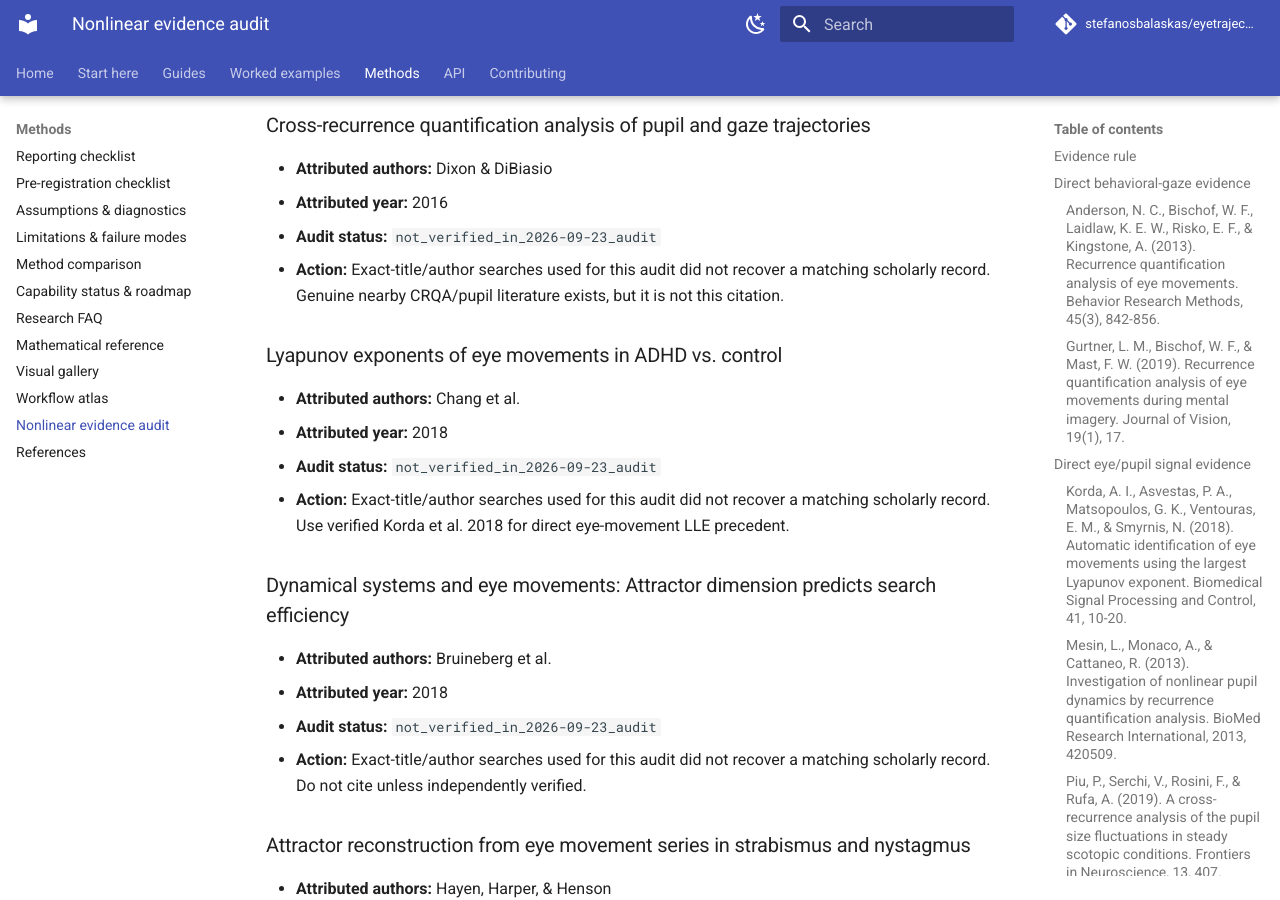
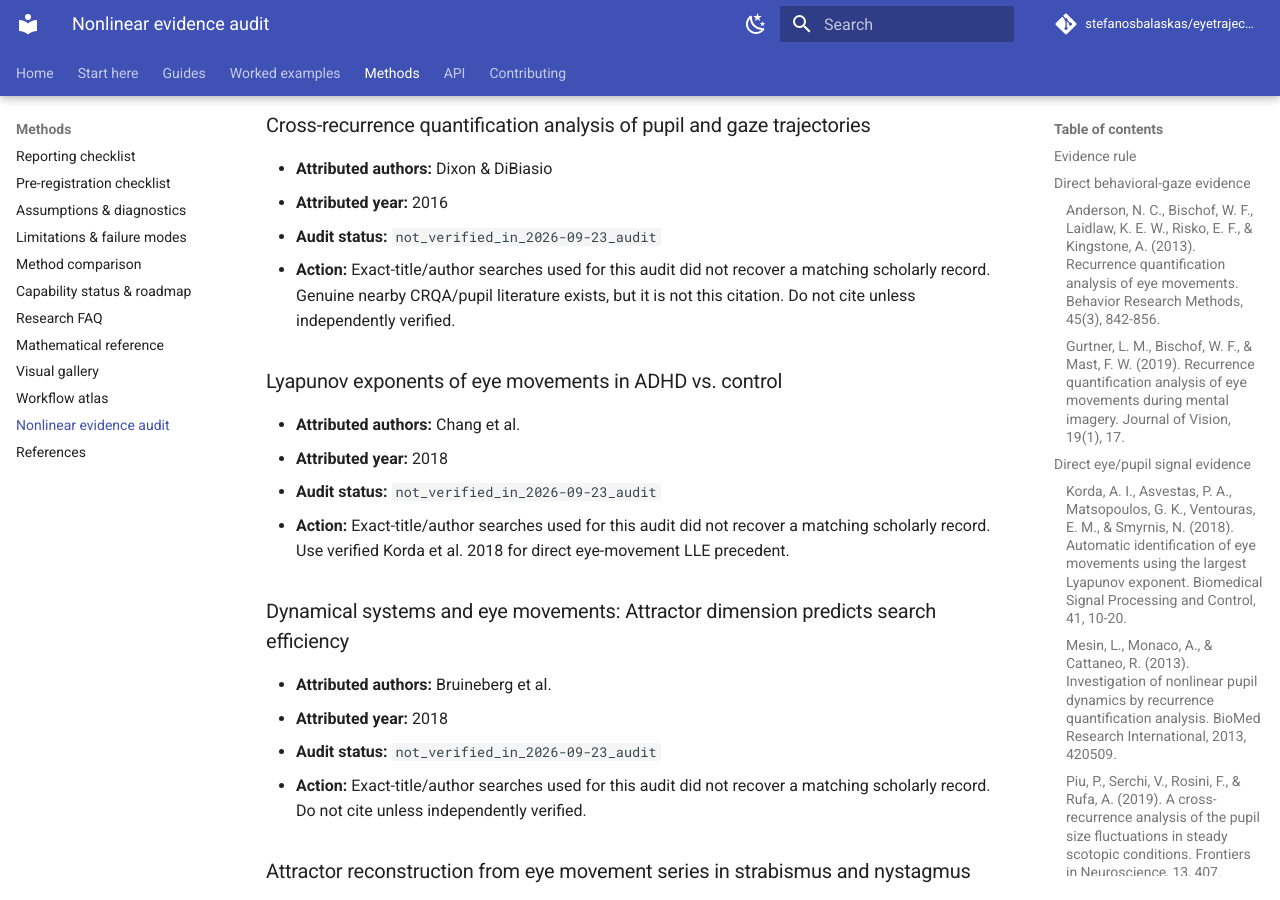
Before and after one commit to stefanosbalaskas/eyetrajectoriespy, an MkDocs documentation site: the page built from docs/methods/nonlinear-evidence-audit.md, in a window 1280 px wide and 900 px high, scrolled down 6405 px. Built offline with MkDocs 1.6.1 and Material for MkDocs 9.7.7, drawn with Linux system fonts in a browser that asks for light colours; comment, search, counter and statistics services are not loaded.

Commit message:
Regenerate site nonlinear evidence audit after citation guard fix

```diff
--- a/docs/methods/nonlinear-evidence-audit.md
+++ b/docs/methods/nonlinear-evidence-audit.md
@@ -170,7 +170,7 @@ The following entries were present in the supplied research report but were not
 - **Attributed authors:** Dixon & DiBiasio
 - **Attributed year:** 2016
 - **Audit status:** `not_verified_in_2026-09-23_audit`
-- **Action:** Exact-title/author searches used for this audit did not recover a matching scholarly record. Genuine nearby CRQA/pupil literature exists, but it is not this citation.
+- **Action:** Exact-title/author searches used for this audit did not recover a matching scholarly record. Genuine nearby CRQA/pupil literature exists, but it is not this citation. Do not cite unless independently verified.
 
 ### Lyapunov exponents of eye movements in ADHD vs. control
 
```
